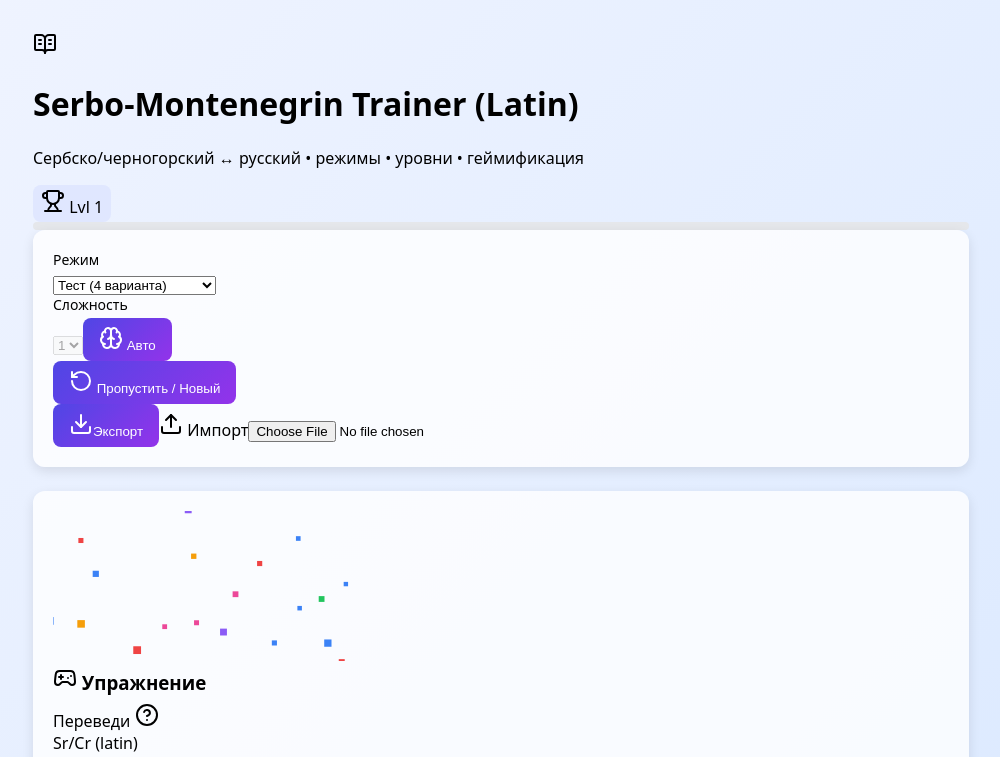
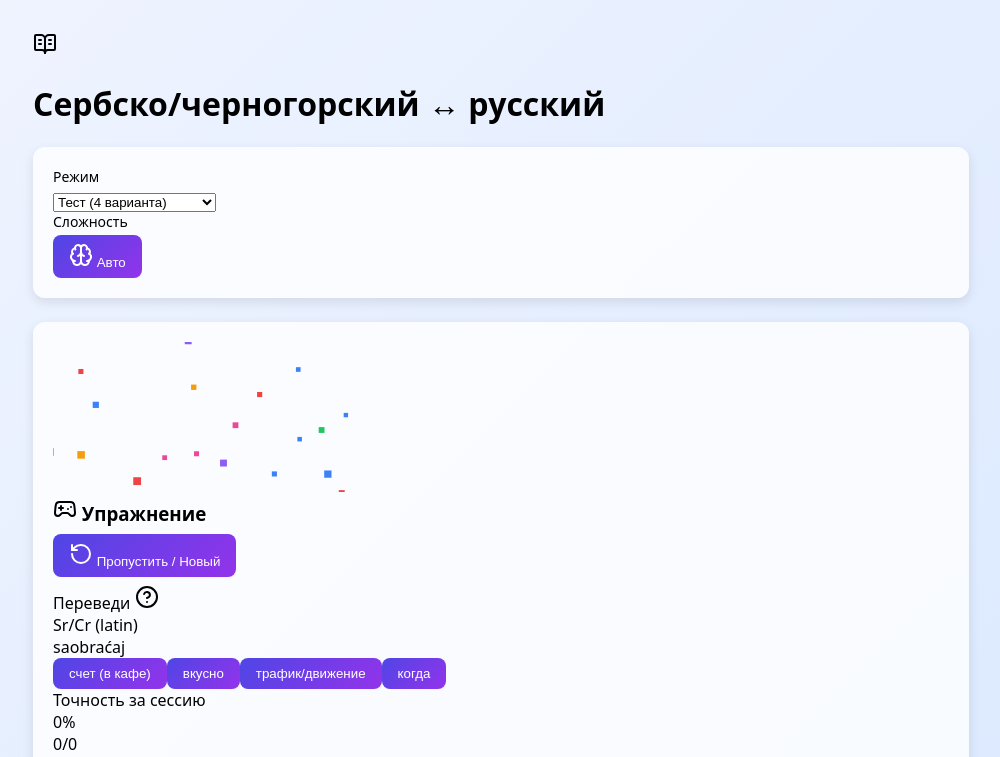
Before and after one commit to ikotelnikov/SRB-MNE--RU-Trainee, a React (Vite) app: page / in a window 1280 px wide. Shown: the top 757 px of the page, without its empty margins (139-1139 px from the left). Built offline with nearby package versions, Linux system fonts and the light colour scheme.

Commit message:
feat: streamline header and controls layout

```diff
--- a/src/App.tsx
+++ b/src/App.tsx
@@ -4,7 +4,6 @@ import { Progress } from "./components/ui/progress";
 import { Button } from "./components/ui/button";
 import { Card, CardContent, CardHeader, CardTitle } from "./components/ui/card";
 import { Tabs, TabsContent, TabsList, TabsTrigger } from "./components/ui/tabs";
-import { Badge } from "./components/ui/badge";
 import { Input } from "./components/ui/input";
 import { Label } from "./components/ui/label";
 import { Sparkles, RotateCcw, Check, X, Trophy, BookOpenText, Gamepad2, Brain, Upload, Download, Headphones, Shuffle, HelpCircle } from "lucide-react";
@@ -40,7 +39,6 @@ export default function App() {
 
   useEffect(() => saveDict(dict), [dict]);
 
-  const overallLevel = useMemo(() => xpToLevel(progress.xp), [progress.xp]);
   const overallPct = useMemo(() => clamp(((progress.xp % 2500) / 2500) * 100, 0, 100), [progress.xp]);
 
   function pickCard(level: number): Word {
@@ -196,33 +194,27 @@ export default function App() {
   return (
     <div className="app-container">
       {/* Header */}
-        <div className="mb-6 flex flex-wrap items-center justify-between gap-4">
-          <div className="flex items-center gap-3">
-            <motion.div initial={{ rotate: -10, scale: 0.9 }} animate={{ rotate: 0, scale: 1 }} transition={{ type: "spring", stiffness: 200 }} className="rounded-2xl bg-sky-600 p-3 text-white shadow">
+      <div className="mb-6 flex items-center gap-3">
+        <motion.div
+          initial={{ rotate: -10, scale: 0.9 }}
+          animate={{ rotate: 0, scale: 1 }}
+          transition={{ type: "spring", stiffness: 200 }}
+          className="rounded-2xl bg-sky-600 p-3 text-white shadow"
+        >
           <BookOpenText className="h-6 w-6" />
         </motion.div>
-            <div>
-              <h1 className="text-2xl font-bold">Serbo‑Montenegrin Trainer (Latin)</h1>
-              <p className="text-sm text-slate-600">Сербско/черногорский ↔ русский • режимы • уровни • геймификация</p>
-            </div>
-          </div>
-          <div className="flex items-center gap-3">
-            <Badge variant="secondary" className="text-slate-700">
-              <Trophy className="mr-1 inline h-4 w-4" /> Lvl {overallLevel}
-            </Badge>
-            <div className="w-40"><Progress value={overallPct} /></div>
-          </div>
+        <h1 className="text-2xl font-bold">Сербско/черногорский ↔ русский</h1>
       </div>
 
         {/* Controls */}
         <Card className="mb-6">
-          <CardContent className="grid gap-4 p-4 md:grid-cols-4">
+          <CardContent className="flex flex-wrap items-end gap-4 p-4">
             <div>
               <Label className="mb-1 block text-sm">Режим</Label>
               <select
                 value={mode}
                 onChange={(e) => setMode(e.target.value as Mode)}
-                className="w-full rounded border p-2"
+                className="w-full rounded-md border border-slate-300 bg-white px-3 py-2 text-sm shadow-sm focus:outline-none focus:ring-2 focus:ring-sky-500"
               >
                 <option value="multiple">Тест (4 варианта)</option>
                 <option value="sr_to_ru">SR → RU (ввод)</option>
@@ -236,6 +228,7 @@ export default function App() {
             <div>
               <Label className="mb-1 block text-sm">Сложность</Label>
               <div className="flex items-center gap-3">
+                {!autoDifficulty && (
                   <select
                     value={String(difficulty)}
                     onChange={(e) => {
@@ -244,8 +237,7 @@ export default function App() {
                       setDifficulty(v);
                       nextRound(v);
                     }}
-                  disabled={autoDifficulty}
-                  className="rounded border p-2"
+                    className="rounded-md border border-slate-300 bg-white px-2 py-2 text-sm shadow-sm focus:outline-none focus:ring-2 focus:ring-sky-500"
                   >
                     {[1, 2, 3, 4, 5].map((n) => (
                       <option key={n} value={String(n)}>
@@ -253,22 +245,11 @@ export default function App() {
                       </option>
                     ))}
                   </select>
+                )}
                 <Button variant={autoDifficulty ? "default" : "outline"} size="sm" onClick={() => setAutoDifficulty((s) => !s)}>
                   <Brain className="mr-2 h-4 w-4" /> {autoDifficulty ? "Авто" : "Вручную"}
                 </Button>
               </div>
-            </div>
-            <div className="flex flex-col justify-end gap-2">
-              <Button variant="secondary" onClick={() => nextRound()}>
-                <RotateCcw className="mr-2 h-4 w-4" /> Пропустить / Новый
-              </Button>
-            </div>
-            <div className="flex items-end gap-2">
-              <Button variant="outline" onClick={exportProgress}><Download className="mr-2 h-4 w-4"/>Экспорт</Button>
-              <label className="inline-flex cursor-pointer items-center gap-2 rounded-md border px-3 py-2 text-sm">
-                <Upload className="h-4 w-4" /> Импорт
-                <input type="file" accept="application/json" className="hidden" onChange={(e)=>{ const f=e.target.files?.[0]; if(f) importProgress(f); }} />
-              </label>
             </div>
           </CardContent>
         </Card>
@@ -276,10 +257,13 @@ export default function App() {
         {/* Game Area */}
         <Card className="relative overflow-hidden">
           <ConfettiBurst trigger={burstKey} />
-          <CardHeader className="pb-0">
+          <CardHeader className="flex items-center justify-between pb-0">
             <CardTitle className="flex items-center gap-2">
               <Gamepad2 className="h-5 w-5 text-sky-600" /> Упражнение
             </CardTitle>
+            <Button variant="secondary" size="sm" onClick={() => nextRound()}>
+              <RotateCcw className="mr-2 h-4 w-4" /> Пропустить / Новый
+            </Button>
           </CardHeader>
           <CardContent className="relative p-6">
             <div className="grid gap-6 md:grid-cols-2">
@@ -362,7 +346,9 @@ export default function App() {
               <StatCard label="Точность за сессию" value={`${sessionPct}%`} hint={`${sessionCorrect}/${sessionTotal}`} />
               <StatCard label="Серия ответов" value={`${progress.streak}`} hint="сброс при ошибке" />
               <div className="flex flex-col">
-                <div className="mb-2 text-sm text-slate-600">Прогресс уровня</div>
+                <div className="mb-2 flex items-center text-sm text-slate-600">
+                  <Trophy className="mr-1 h-4 w-4 text-sky-600" /> Прогресс уровня
+                </div>
                 <Progress value={overallPct} />
               </div>
             </div>
@@ -404,9 +390,30 @@ export default function App() {
 
           <TabsContent value="sync" className="mt-4">
             <Card>
-              <CardContent className="prose prose-sm max-w-none p-4">
-                <h3>Экспорт/импорт прогресса</h3>
-                <p>Используйте кнопки вверху (Экспорт/Импорт), чтобы переносить словарь и прогресс между устройствами. Файл формата JSON.</p>
+              <CardHeader>
+                <CardTitle>Экспорт/импорт прогресса</CardTitle>
+              </CardHeader>
+              <CardContent className="flex flex-col gap-4 p-4">
+                <div className="flex flex-wrap gap-2">
+                  <Button variant="outline" onClick={exportProgress}>
+                    <Download className="mr-2 h-4 w-4" />Экспорт
+                  </Button>
+                  <label className="inline-flex cursor-pointer items-center gap-2 rounded-md border px-3 py-2 text-sm">
+                    <Upload className="h-4 w-4" /> Импорт
+                    <input
+                      type="file"
+                      accept="application/json"
+                      className="hidden"
+                      onChange={(e) => {
+                        const f = e.target.files?.[0];
+                        if (f) importProgress(f);
+                      }}
+                    />
+                  </label>
+                </div>
+                <p className="text-sm text-slate-600">
+                  Переносите словарь и прогресс между устройствами через JSON файл.
+                </p>
               </CardContent>
             </Card>
           </TabsContent>
```
Lines whose indentation alone changed are shown as unchanged.
